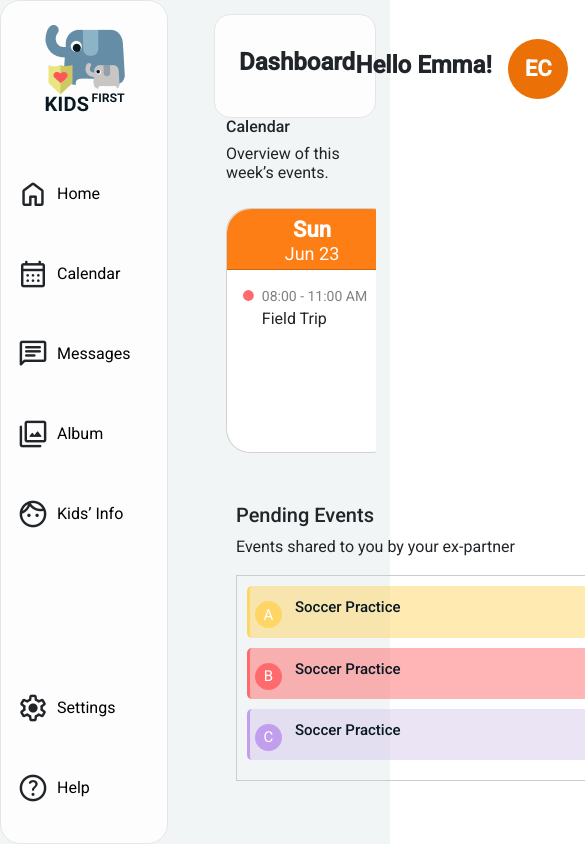
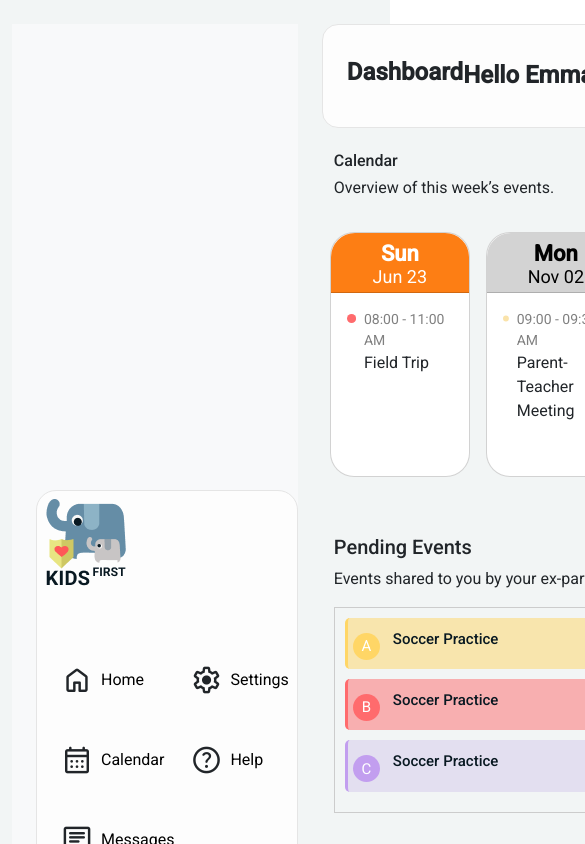
Before and after one commit to JULIERAJ/KIDS-FIRST-v2, a React (Create React App) app in the folder frontend/: page /dashboard/homedashboard in a window 390 px wide. Shown: the top 844 px of the page, 585 px wide, since content can reach past the window. Built offline with nearby package versions, Linux system fonts and the light colour scheme; no server answers.

Commit message:
fix: resolve csssidebar and homedashboard issues

```diff
--- a/frontend/public/index.html
+++ b/frontend/public/index.html
@@ -5,7 +5,10 @@
   <meta charset="utf-8" />
   <link rel="icon" href="%PUBLIC_URL%/favicon.ico" />
   <link href="https://fonts.googleapis.com/css2?family=Material+Symbols+Outlined" rel="stylesheet" />
-  <link rel="stylesheet" href="https://fonts.googleapis.com/css2?family=Material+Symbols+Rounded:opsz,wght,FILL,GRAD@20..48,100..700,0..1,-50..200" />
+  <link rel="preload" href="https://fonts.googleapis.com/css2?family=Material+Symbols+Rounded:opsz,wght,FILL,GRAD@20..48,100..700,0..1,-50..200" as="style" onload="this.rel='stylesheet'">
+  <noscript>
+    <link rel="stylesheet" href="https://fonts.googleapis.com/css2?family=Material+Symbols+Rounded:opsz,wght,FILL,GRAD@20..48,100..700,0..1,-50..200" />
+  </noscript>
   <meta name="viewport" content="width=device-width, initial-scale=1" />
   <meta name="theme-color" content="#000000" />
   <meta name="description" content="Web site created using create-react-app" />
--- a/frontend/src/components/Calendar/KFCalendar.jsx
+++ b/frontend/src/components/Calendar/KFCalendar.jsx
@@ -81,7 +81,8 @@ const KFCalendar = () => {
   }), [activeView]);
 
   return (
-    <div style={{ height: 'calc(100vh - 104px)' }}>
+
+    <div style={{ height: 'calc(100vh - 174px)' }}>
       <Calendar
         events={filteredEventsData}
         step={15}
--- a/frontend/src/components/DashboardHeader/DashboardHeader.jsx
+++ b/frontend/src/components/DashboardHeader/DashboardHeader.jsx
@@ -6,7 +6,7 @@ import styles from './DashboardHeader.module.css';
 
 const DashboardHeader = ({ title }) => {
   return (
-    <Container as='aside' className={`${styles.Dashboard}`}>
+    <Container fluid as='aside' className={`${styles.Dashboard}`}>
       <div className={`${styles.heading}`}>
         <h2 className={`${styles.rightAlign}`}>{title}</h2>
       </div>
--- a/frontend/src/components/DashboardHeader/DashboardHeader.module.css
+++ b/frontend/src/components/DashboardHeader/DashboardHeader.module.css
@@ -8,6 +8,7 @@
   display: flex;
   justify-content: space-between;
   padding: 24px;
+  margin-bottom: 24px;
 }
 
 .heading {
--- a/frontend/src/components/HomeDashboard/HomeDashboard.css
+++ b/frontend/src/components/HomeDashboard/HomeDashboard.css
@@ -5,6 +5,13 @@
   row-gap: 8rem;
   margin: 4rem;
   justify-content: space-around;
+}
+
+.cardContainer {
+  display: flex;
+  flex-wrap: wrap;
+  gap: 16px; /* Gap between cards */
+  justify-content: center; /* Center cards horizontally */
 }
 
 .eventMessage {
@@ -108,7 +115,7 @@
 .right-column {
   width: 601px;
   height: 353px;
-  padding: 10px;
+  padding: 10px 10px 10px 0;
 }
 
 .event-boxes {
--- a/frontend/src/components/HomeDashboard/HomeDashboard.js
+++ b/frontend/src/components/HomeDashboard/HomeDashboard.js
@@ -9,7 +9,7 @@ import WeeksOverview from "./WeeksOverview"; // Import WeeksOverview component
 
 const HomeDashboard = () => {
   return (
-    <Container>
+    <Container fluid>
       <Row>
         {/* Weeks Overview */}
         <WeeksOverview />
--- a/frontend/src/components/HomeDashboard/WeeksOverview.jsx
+++ b/frontend/src/components/HomeDashboard/WeeksOverview.jsx
@@ -2,6 +2,7 @@ import React from 'react';
 import { Row, Col, Card } from 'react-bootstrap';
 import 'bootstrap/dist/css/bootstrap.min.css';
 import { FaCircle } from 'react-icons/fa6';
+import "./HomeDashboard.css";
 
 // Add your custom styles directly into the component file
 const customStyles = {
@@ -31,9 +32,12 @@ const DayCard = ({ day, date, events, isToday }) => {
   return (
     <Card
       style={{
+        flex: '1 1 230px',
         borderRadius: '24px',
         marginTop: '10px',
-        width: '170px',
+        maxWidth:'230px',
+        minWidth:'140px',
+        width: '100%',
         height: '245px',
       }}
     >
@@ -44,7 +48,7 @@ const DayCard = ({ day, date, events, isToday }) => {
           borderTopLeftRadius: '24px',
           borderTopRightRadius: '24px',
           height: '60.6px',
-          width: '170px',
+          width: '100%',
         }}
       >
         <div
@@ -219,7 +223,7 @@ export default function WeeksOverview() {
       </div>
       <Row className="flex-nowrap" style={{ overflowX: 'auto' }}>
         {days.map((day, index) => (
-          <Col key={index} style={{ flex: 1, minWidth: '160px' }}>
+          <Col key={index} style={{ flex: '1 1 auto', width: '192px', padding: '8px' }}>
             <DayCard
               day={day.day}
               date={day.date}
--- a/frontend/src/components/Sidebar/Sidebar.module.css
+++ b/frontend/src/components/Sidebar/Sidebar.module.css
@@ -3,14 +3,15 @@
   border-radius: 20px;
   border: 1px solid #e5e5e5;
   padding: 0;
-  height: 100vh;
+  height: calc(100vh - 48px);
   position: fixed;
-  top: 0;
-  left: 0;
-  width: 168px;
+  top: 24px;
+  left: 12px;
+  width: calc(168px - 12px);
   z-index: 1000;
   display: flex;
   flex-direction: column;
+  min-height: 721px;
 }
 
 .sidebarHeader {
@@ -23,8 +24,8 @@
   flex-direction: column;
   justify-content: space-between;
   width: 100%;
-  min-height: 586px;
-  height: 80%;
+  height: 100%;
+  /* overflow-y: auto; */
 }
 
 .sidebarMenuItem {
@@ -97,3 +98,21 @@
   outline: none;
   border: 4px solid rgba(235, 112, 5, 0.724);
 }
+
+@media (max-width: 768px) {
+  .sidebar {
+    width: calc(100% - 24px);
+    height: auto;
+    position: relative;
+    margin: 24px 12px;
+  }
+
+  .sidebarHeader, .sidebarMenu {
+    padding: 8px;
+  }
+
+  .sidebarMenu {
+    flex-direction: row;
+    overflow-x: auto;
+  }
+}
--- a/frontend/src/components/Sidebar/sidebarData.js
+++ b/frontend/src/components/Sidebar/sidebarData.js
@@ -2,41 +2,46 @@
 export const SIDEBAR_DATA = [
   {
     title: 'Home',
-    icon: <span className="material-symbols-rounded home "
-      style={{ 'fontSize': '32px' }}>home</span>,
-    activeIcon:<span className="material-symbols-rounded home "
-      style={{ 'fontSize': '32px',
+    icon:
+    (<span className="material-symbols-rounded "style={{ 'fontSize': '32px' }}>
+      home
+      </span>),
+    activeIcon: (
+    <span className="material-symbols-rounded "
+      style={{
+        'fontSize': '32px',
         fontVariationSettings: '"FILL" 1, "wght" 400, "GRAD" 0, "opsz" 40',
         color: '#DB5C00'
       }}
-    >home</span>,
+    >home</span>
+    ),
     hoverIcon:
-    <span className="material-symbols-rounded home "
+    <span className="material-symbols-rounded "
       style={{
         'fontSize': '32px',
         fontVariationSettings: '"FILL" 1, "wght" 400, "GRAD" 0, "opsz" 40'
       }}>home</span>,
     path: '/dashboard/homedashboard',
-    alt: 'dashboard-icon',
+    alt: 'home',
   },
   {
     title: 'Calendar',
-    icon: <span className="material-symbols-rounded home "
+    icon: <span className="material-symbols-rounded "
       style={{ 'fontSize': '32px' }}>calendar_month</span>,
-    activeIcon:<span className="material-symbols-rounded home "
+    activeIcon:<span className="material-symbols-rounded "
       style={{ 'fontSize': '32px',
         fontVariationSettings: '"FILL" 1, "wght" 400, "GRAD" 0, "opsz" 40',
         color: '#DB5C00'
       }}
     >calendar_month</span>,
     hoverIcon:
-    <span className="material-symbols-rounded home "
+    <span className="material-symbols-rounded"
       style={{
         'fontSize': '32px',
         fontVariationSettings: '"FILL" 1, "wght" 400, "GRAD" 0, "opsz" 40'
       }}>calendar_month</span>,
     path: '/dashboard/calendarview',
-    alt: 'calendar-icon',
+    alt: 'calendar',
   },
   {
     title: 'Messages',
@@ -55,7 +60,7 @@ export const SIDEBAR_DATA = [
         fontVariationSettings: '"FILL" 1, "wght" 400, "GRAD" 0, "opsz" 40'
       }}>chat</span>,
     path: '/dashboard/messages',
-    alt: 'messages-icon',
+    alt: 'messages',
   },
   {
     title: 'Album',
@@ -74,7 +79,7 @@ export const SIDEBAR_DATA = [
         fontVariationSettings: '"FILL" 1, "wght" 400, "GRAD" 0, "opsz" 40'
       }}>photo_library</span>,
     path: '/dashboard/album',
-    alt: 'album-icon',
+    alt: 'album',
   },
   {
     title: 'Kids’ Info',
@@ -93,7 +98,7 @@ export const SIDEBAR_DATA = [
         fontVariationSettings: '"FILL" 1, "wght" 400, "GRAD" 0, "opsz" 40'
       }}>face</span>,
     path: '/dashboard/kids',
-    alt: 'kids-icon',
+    alt: 'kids',
   },
   {
     title: 'Settings',
@@ -112,7 +117,7 @@ export const SIDEBAR_DATA = [
         fontVariationSettings: '"FILL" 1, "wght" 400, "GRAD" 0, "opsz" 40'
       }}>settings</span>,
     path: '/dashboard/settings',
-    alt: 'settings-icon',
+    alt: 'settings',
   },
   {
     title: 'Help',
@@ -131,6 +136,6 @@ export const SIDEBAR_DATA = [
         fontVariationSettings: '"FILL" 1, "wght" 400, "GRAD" 0, "opsz" 40'
       }}>help</span>,
     path: '/dashboard/help',
-    alt: 'help-icon',
+    alt: 'help',
   },
 ];
--- a/frontend/src/globalStyles.css
+++ b/frontend/src/globalStyles.css
@@ -89,3 +89,8 @@
   background-color: var(--main-white) !important;
   color: var(--main-black) !important;
 }
+
+/* Hide icons until fonts are loaded */
+.fonts-loading .material-symbols-rounded {
+  visibility: hidden;
+}
--- a/frontend/src/index.js
+++ b/frontend/src/index.js
@@ -8,6 +8,14 @@ import App from './App';
 
 const root = ReactDOM.createRoot(document.getElementById('root'));
 
+document.addEventListener("DOMContentLoaded", function () {
+  document.body.classList.add('fonts-loading');
+});
+
+window.addEventListener("load", function () {
+  document.body.classList.remove('fonts-loading');
+});
+
 root.render(
   <React.StrictMode>
     <App />
--- a/frontend/src/pages/Dashboard/Dashboard.module.css
+++ b/frontend/src/pages/Dashboard/Dashboard.module.css
@@ -1,22 +1,23 @@
 .dashboard{
   display: flex;
   background-color: #F2F5F5;
+  min-height: 100vh;
+  width: 100%;
+  padding: 24px 12px 24px calc(168px + 24px);
 }
 
 
 .content {
-  margin-left: 168px;
-  width: calc(100% - 168px);
-  padding: 14px;
+  width: 100%;
   background-color: #F2F5F5;
 }
 
 @media (max-width: 768px) {
-  .sidebar {
-    width: 200px;
+  .dashboard {
+    padding: 24px 12px;
   }
   .content {
-    margin-left: 200px;
-    width: calc(100% - 200px);
+    margin: 0 24px;
+    width: calc(100% - 24px);
   }
 }
```
